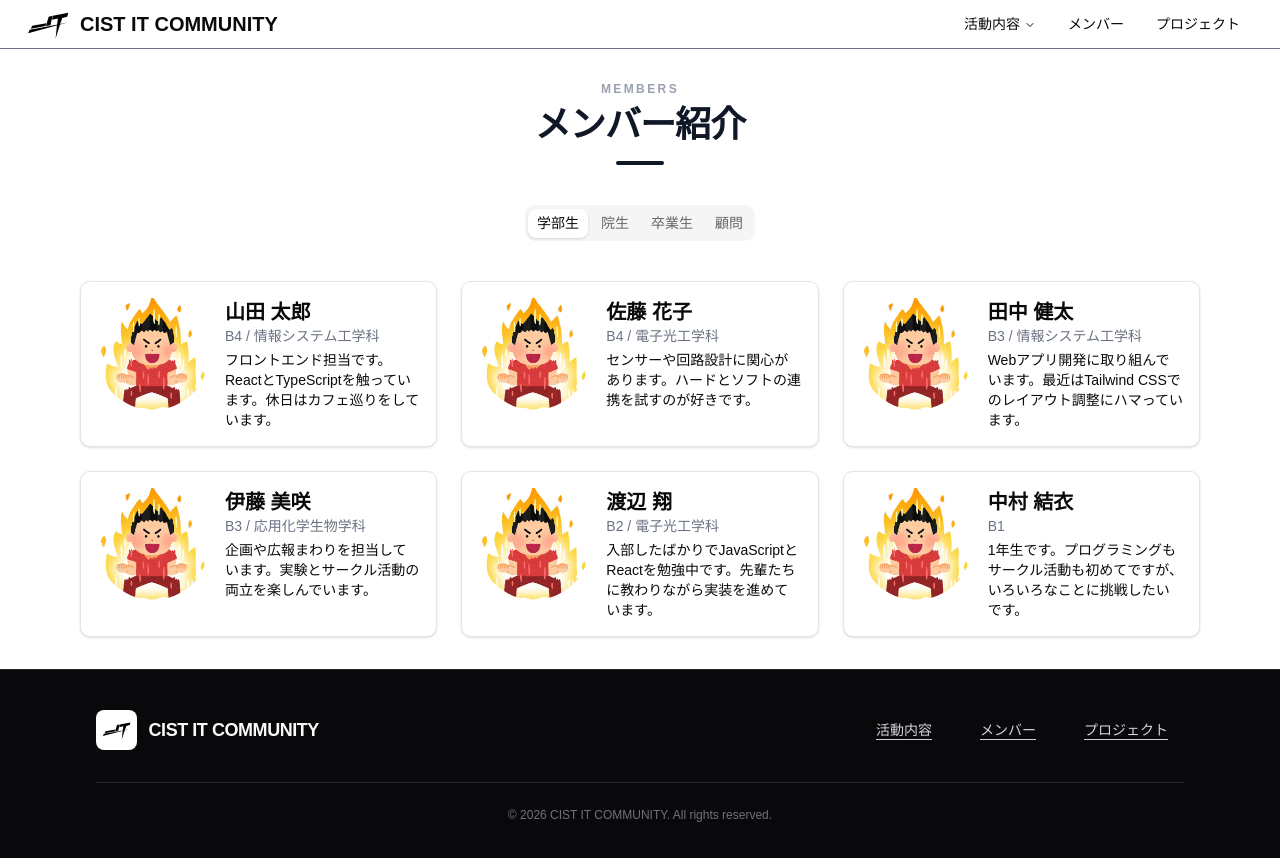
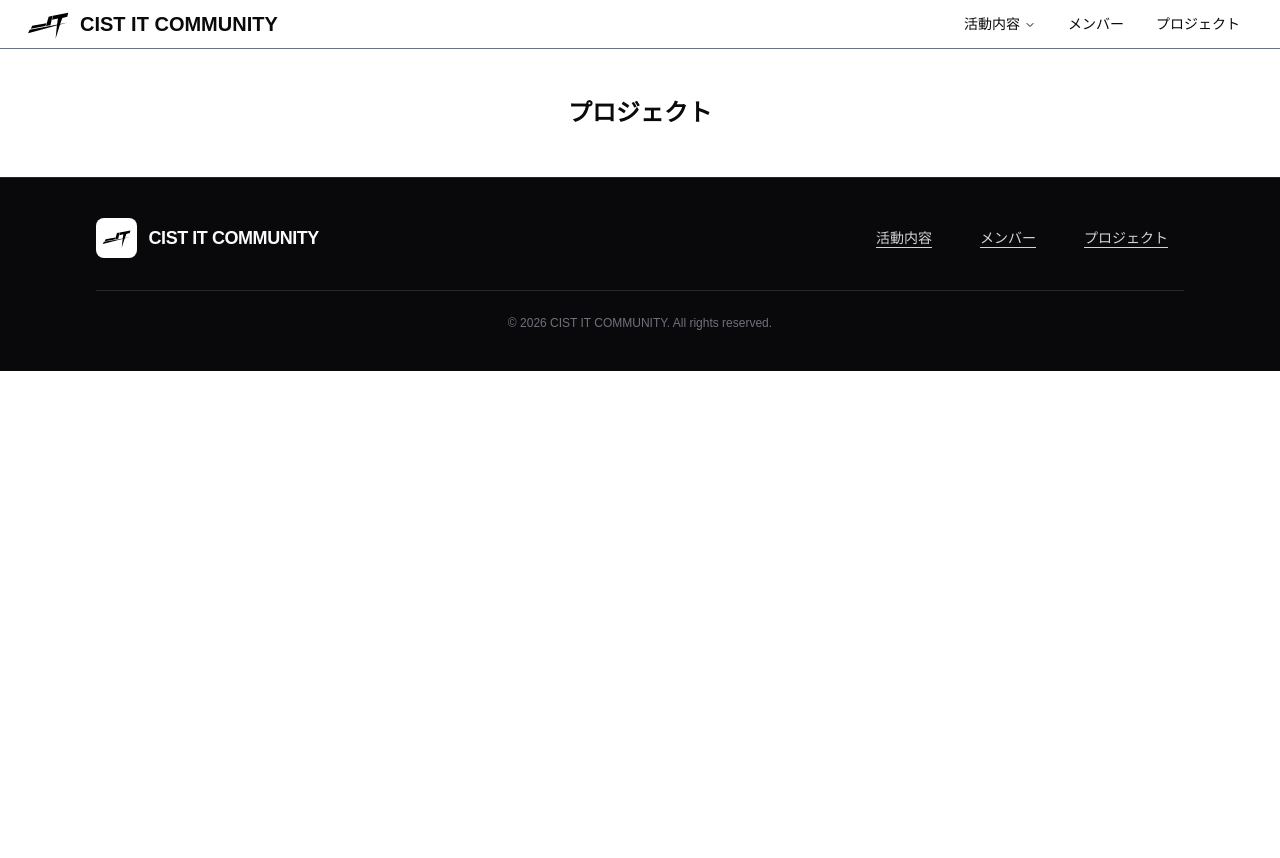
Before and after one commit to cist-it/cist_it_homepage, a React (Vite) app: page /project in a window 1280 px wide. Shown: the top 858 px of the page. After the commit the page ends 800 px from the top, so only its background shows below. Built offline with nearby package versions, Linux system fonts and the light colour scheme.

Commit message:
React Routerの導入

```diff
--- a/package.json
+++ b/package.json
@@ -18,6 +18,7 @@
     "radix-ui": "^1.8.1",
     "react": "^19.3.1",
     "react-dom": "^19.3.1",
+    "react-router-dom": "^7.18.7",
     "shadcn": "^4.23.0",
     "tailwindcss": "^4.3.4",
     "tw-animate-css": "^1.4.0"
--- a/src/App.jsx
+++ b/src/App.jsx
@@ -1,12 +1,22 @@
-import Member from './Member.jsx'
+// src/App.jsx
+import { Routes, Route } from "react-router-dom";
+import Member from "./Member.jsx";
+import Project from "./Project.jsx";
 
-function App() {
-
+function Home() {
   return (
-    <>
-      <Member />
-    </>
-  )
+    <main className="max-w-4xl mx-auto px-4 py-12 text-center">
+      <h1 className="text-2xl font-bold">トップページ</h1>
+    </main>
+  );
 }
 
-export default App
+export default function App() {
+  return (
+    <Routes>
+      <Route path="/" element={<Home />} />
+      <Route path="/member" element={<Member />} />
+      <Route path="/project" element={<Project />} />
+    </Routes>
+  );
+}
--- a/src/Header.jsx
+++ b/src/Header.jsx
@@ -1,6 +1,7 @@
 "use client"
 
 import * as React from "react"
+import { Link } from "react-router-dom";
 import "./index.css"
 
 import {
@@ -37,13 +38,13 @@ function Menu() {
 
         <NavigationMenuItem>
           <NavigationMenuLink asChild className={navigationMenuTriggerStyle()}>
-            <a href="">メンバー</a>
+            <Link to="/member">メンバー</Link>
           </NavigationMenuLink>
         </NavigationMenuItem>
 
         <NavigationMenuItem>
           <NavigationMenuLink asChild className={navigationMenuTriggerStyle()}>
-            <a href="">プロジェクト</a>
+            <Link to="/project">プロジェクト</Link>
           </NavigationMenuLink>
         </NavigationMenuItem>
       </NavigationMenuList>
--- /dev/null
+++ b/src/Project.jsx
@@ -0,0 +1,13 @@
+import * as React from "react";
+import "./index.css";
+import PageHeader from "./PageHeader.jsx";
+
+function Project() {
+  return (
+    <main className="max-w-4xl mx-auto px-4 py-12 text-center">
+      <h1 className="text-2xl font-bold">プロジェクト</h1>
+    </main>
+  );
+}
+
+export default Project;
--- a/src/main.jsx
+++ b/src/main.jsx
@@ -1,14 +1,17 @@
-import { StrictMode } from 'react'
-import { createRoot } from 'react-dom/client'
-import './index.css'
-import App from './App.jsx'
-import Header from './Header.jsx'
-import Footer from './Footer.jsx'
+import { StrictMode } from "react";
+import { createRoot } from "react-dom/client";
+import { BrowserRouter } from "react-router-dom";
+import "./index.css";
+import App from "./App.jsx";
+import Header from "./Header.jsx";
+import Footer from "./Footer.jsx";
 
-createRoot(document.getElementById('root')).render(
+createRoot(document.getElementById("root")).render(
   <StrictMode>
-    <Header />
-    <App />
-    <Footer />
-  </StrictMode>,
-)
+    <BrowserRouter>
+      <Header />
+      <App />
+      <Footer />
+    </BrowserRouter>
+  </StrictMode>
+);
```
Also changed, not shown: 1 other file (tests, documents, lock files or other folders).
